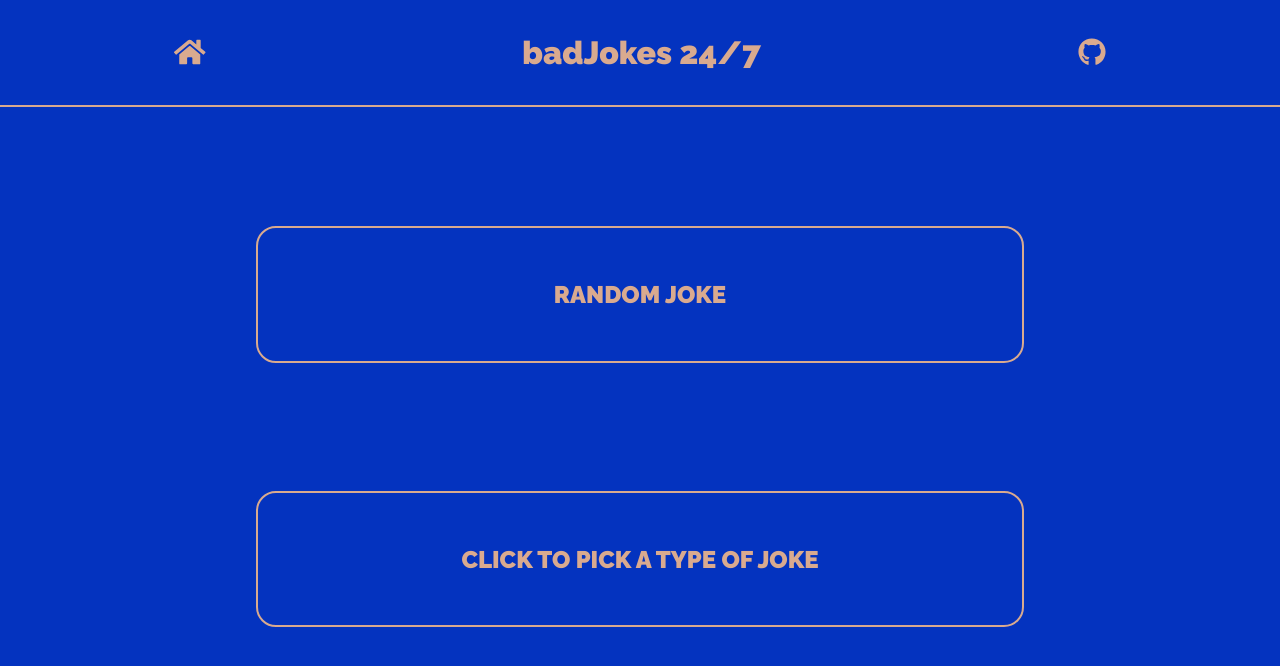
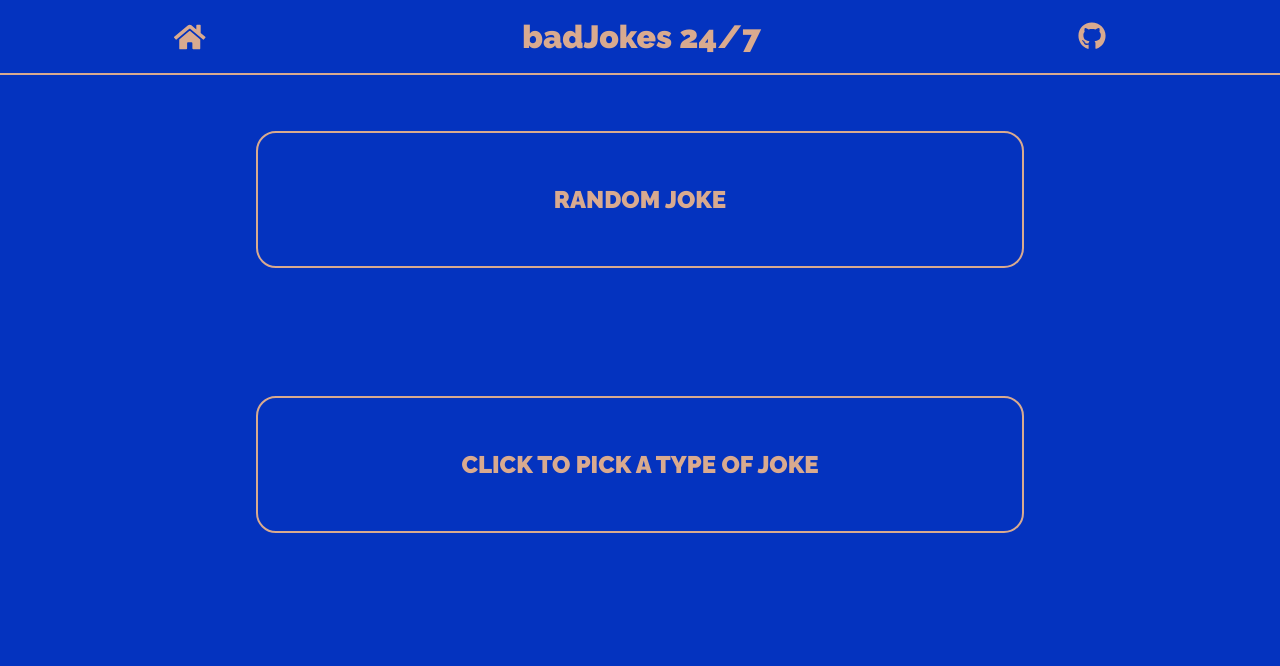
Before and after one commit to lauravikanis/badJokes, a React (Create React App) app in the folder client/: page / in a window 1280 px wide. Shown: the top 666 px of the page. Built offline with nearby package versions, Linux system fonts and the light colour scheme.

Commit message:
adjust layout

```diff
--- a/client/src/components/Layout/Layout.js
+++ b/client/src/components/Layout/Layout.js
@@ -2,7 +2,7 @@ import styled from "styled-components/macro";
 
 const Layout = styled.div`
   display: grid;
-  grid-template-rows: 15% auto;
+  grid-template-rows: 75px 85%;
 `;
 
 export default Layout;
--- a/client/src/pages/Home.js
+++ b/client/src/pages/Home.js
@@ -8,7 +8,6 @@ const PageContainer = styled.div`
   align-items: center;
   justify-content: center;
   flex-direction: column;
-  height: 80vh;
 `;
 
 const Home = () => {
```
